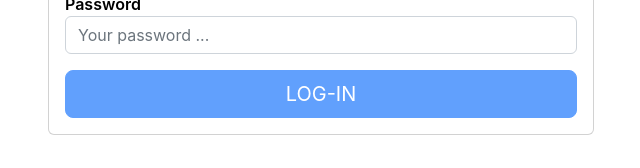
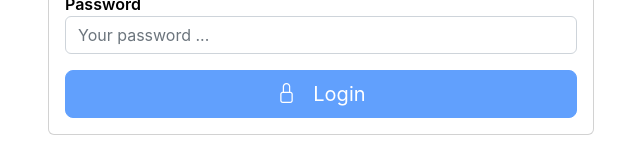
Before and after one commit to kingsleytagbo/nextjs-react-base, a Next.js app: page / in a window 1280 px wide. Shown: the part 273-441 px from the top of the page, without its empty margins (319-959 px from the left). Built offline with nearby package versions, Linux system fonts and the light colour scheme.

Commit message:
basic authentication

```diff
--- a/components/authentication/login-form.tsx
+++ b/components/authentication/login-form.tsx
@@ -140,7 +140,7 @@ export default function LoginForm(props: any) {
                         <button
                           onClick={onClickLogout}
                           className="btn btn-warning btn-lg" type="button" value="Logout">
-                          <i className="bi bi-unlock-fill"></i>&nbsp;Logout
+                          <i className="bi bi-unlock"></i>&nbsp;Logout
                         </button>
                       </div>
                     </div></div>
@@ -185,7 +185,7 @@ export default function LoginForm(props: any) {
                       disabled={!isValid}
                       onClick={onClick}
                       className="btn btn-primary btn-lg" type="button" value="Send Now">
-                      LOG-IN
+                      <i className="bi bi-lock"></i> &nbsp; Login
                     </button>
                   </div>
                 </form>
```
